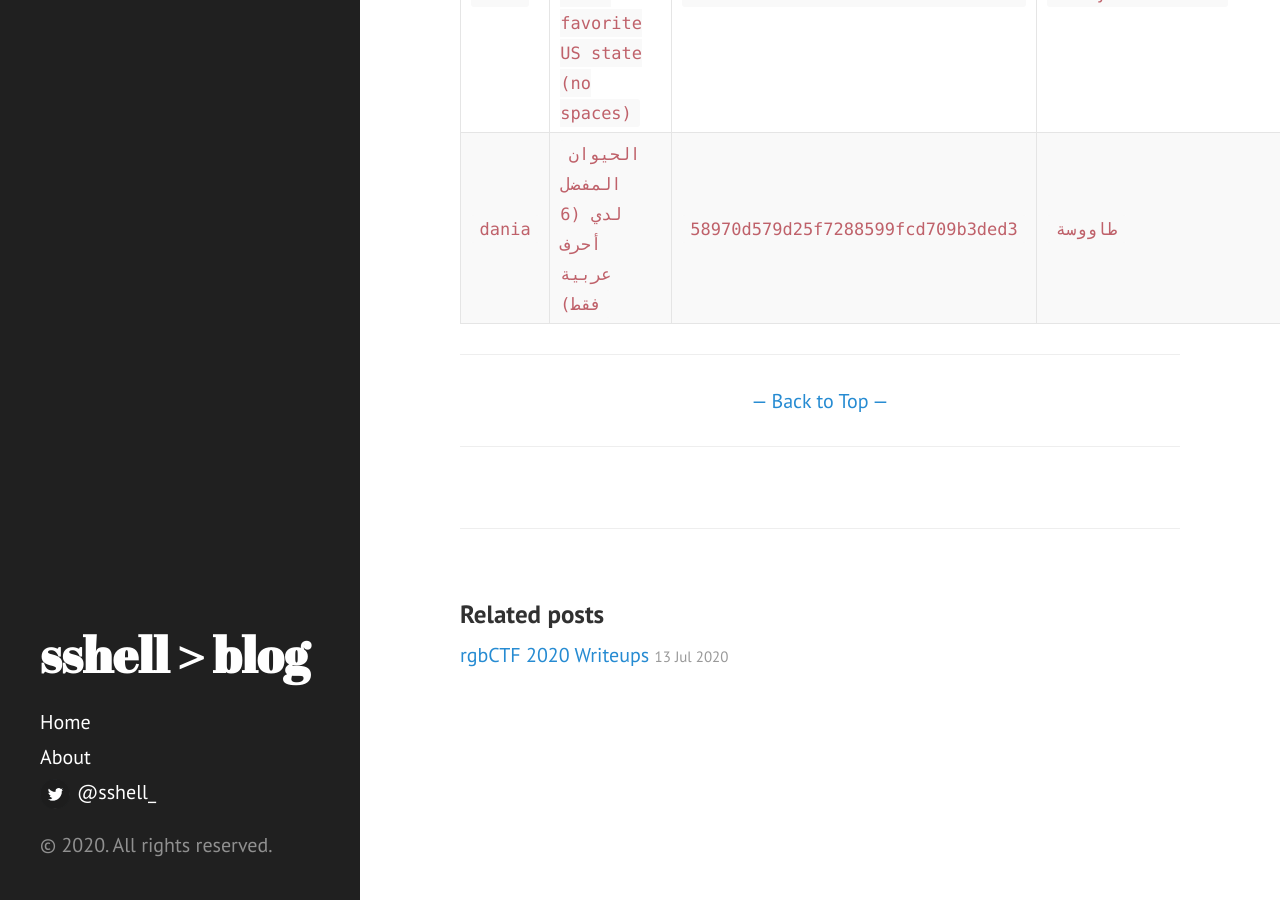
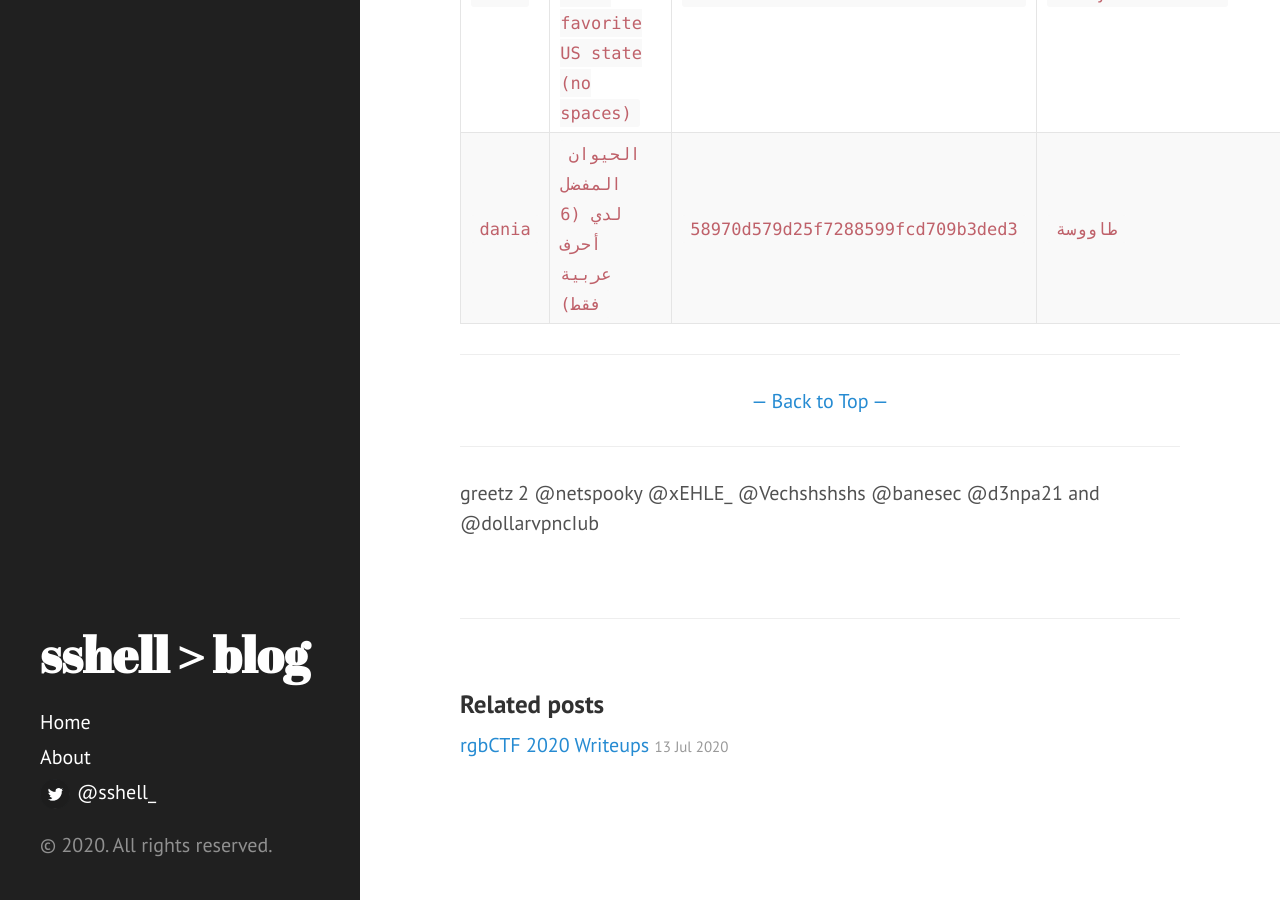
Before and after one commit to sshell/sshell.github.io, a Jekyll site: the page built from _posts/2020-07-20-uiuctf-2020-writeups.markdown, in a window 1280 px wide and 900 px high, scrolled down 7999 px. Built offline with Jekyll 4.4.1, drawn with Linux system fonts in a browser that asks for light colours.

Commit message:
Update 2020-07-20-uiuctf-2020-writeups.markdown

```diff
--- a/_posts/2020-07-20-uiuctf-2020-writeups.markdown
+++ b/_posts/2020-07-20-uiuctf-2020-writeups.markdown
@@ -145,3 +145,5 @@ Here's what all the data looks like when we're all done:
 {: refdef}
 
 ----------------
+
+greetz 2 @netspooky @xEHLE_ @Vechshshshs @banesec @d3npa21 and @dollarvpncIub
```
